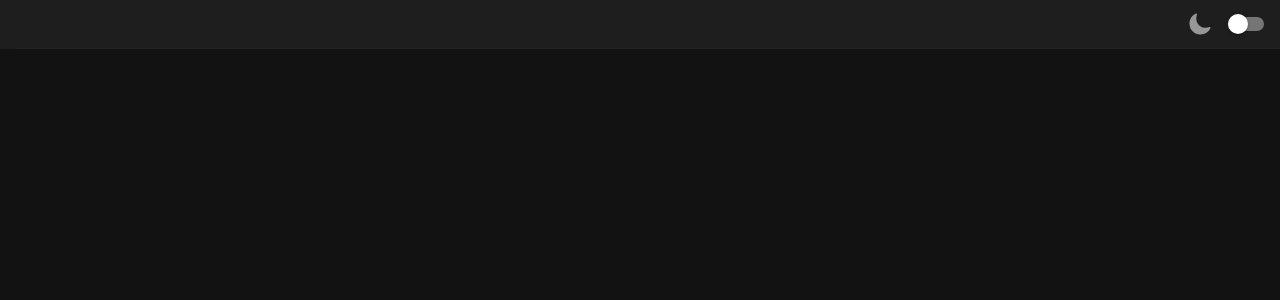
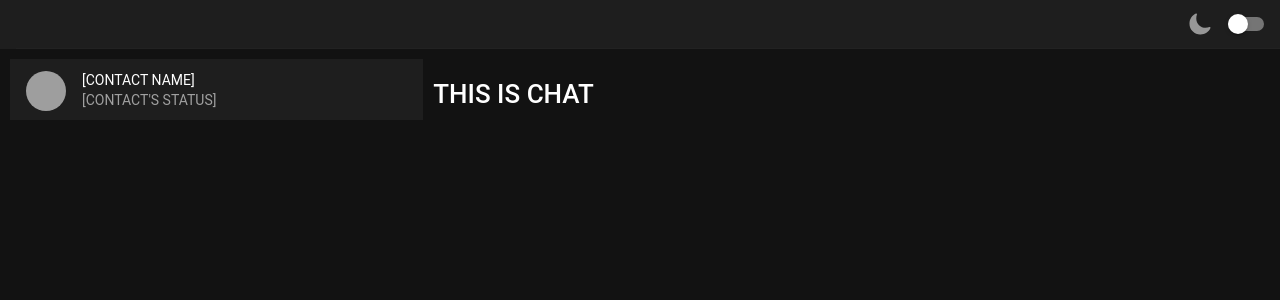
Before and after one commit to lucaperullo/M8-FinalBW_WhatsappClone, a React (Create React App) app: page /chat in a window 1280 px wide. Shown: the top 300 px of the page. Built offline with nearby package versions, Linux system fonts and the light colour scheme; grey boxes are pictures that could not be loaded.

Commit message:
add grid

```diff
--- a/src/components/Chat.tsx
+++ b/src/components/Chat.tsx
@@ -13,7 +13,7 @@ import {
 const Chat = () => {
   return (
     <>
-
+     <h1>THIS IS CHAT</h1>
     </>
   );
 };
--- a/src/components/Contacts.tsx
+++ b/src/components/Contacts.tsx
@@ -1,43 +1,28 @@
-import React from "react";
-import {
-  IonList,
-  IonItem,
-  IonMenu,
-  IonHeader,
-  IonToolbar,
-  IonTitle,
-  IonLabel,
-  IonInput,
-  IonToggle,
-  IonRadio,
-  IonCheckbox,
-  IonItemSliding,
-  IonItemOption,
-  IonItemOptions,
-  IonContent,
-} from "@ionic/react";
+import React from 'react';
+import { IonContent, IonItem, IonAvatar, IonLabel } from '@ionic/react';
+import styled from 'styled-components';
+import '../theme/style.css'
 
-const Contacts = () => {
-  return (
-    <>
-      <IonMenu side="start" menuId="first">
-        <IonHeader>
-          <IonToolbar color="primary">
-            <IonTitle>Start Menu</IonTitle>
-          </IonToolbar>
-        </IonHeader>
-        <IonContent>
-          <IonList>
-            <IonItem>Menu Item</IonItem>
-            <IonItem>Menu Item</IonItem>
-            <IonItem>Menu Item</IonItem>
-            <IonItem>Menu Item</IonItem>
-            <IonItem>Menu Item</IonItem>
-          </IonList>
-        </IonContent>
-      </IonMenu>
-    </>
-  );
-};
+const Contacts: React.FC = () => (
+  <IonContent
+  id="#style-3"
+  className="scrollbar"
+  fullscreen
+    scrollEvents={true}
+    onIonScrollStart={() => {}}
+    onIonScroll={() => {}}
+    onIonScrollEnd={() => {}}>
+      <div className="force-overflow"></div>
+      <IonItem>
+      <IonAvatar slot="start">
+        <img src="https://gravatar.com/avatar/dba6bae8c566f9d4041fb9cd9ada7741?d=identicon&f=y" alt="profileImg" />
+      </IonAvatar>
+      <IonLabel>
+        <h3>[CONTACT NAME]</h3>
+        <p>[CONTACT'S STATUS]</p>
+        </IonLabel>
+    </IonItem>
+  </IonContent>
+)
 
-export default Contacts;
+export default Contacts
--- a/src/pages/MainPage.tsx
+++ b/src/pages/MainPage.tsx
@@ -1,14 +1,27 @@
-import { IonItem } from "@ionic/react";
+// import { IonContent  } from "@ionic/react";
+import React from 'react';
+import { IonGrid, IonRow, IonCol, IonContent } from '@ionic/react';
 import Chat from "../components/Chat";
 import Contacts from "../components/Contacts";
+import styled from 'styled-components'
 
 const MainPage = () => {
   return (
-    <IonItem style={{ display: "flex", flexDirection: "row" }}>
-      <Contacts />
-      <Chat />
-    </IonItem>
+    <IonContent fullscreen>
+      <IonGrid>
+      <IonRow>
+      <IonCol size="4"><Contacts /></IonCol>
+      <IonCol><Chat /></IonCol>
+      </IonRow>
+      </IonGrid>
+    </IonContent>
+
   );
 };
 
+const Container = styled.div`
+  height: 100%;
+  width: 100%
+`
+
 export default MainPage;
--- /dev/null
+++ b/src/theme/style.css
@@ -0,0 +1,37 @@
+/* .scrollbar {
+  margin-left: 30px;
+  float: left;
+  height: 300px;
+  width: 65px;
+  background: #F5F5F5;
+  overflow-y: scroll;
+  margin-bottom: 25px;
+}
+
+.force-overflow {
+  min-height: 450px;
+}
+
+#style-3::-webkit-scrollbar-track {
+  -webkit-box-shadow: inset 0 0 6px rgba(0, 0, 0, 0.3);
+  background-color: #F5F5F5;
+}
+
+#style-3::-webkit-scrollbar {
+  width: 6px;
+  background-color: #F5F5F5;
+}
+
+#style-3::-webkit-scrollbar-thumb {
+  background-color: #000000;
+} */
+
+ion-content {
+  --offset-bottom: auto !important;
+  --overflow: hidden;
+  overflow: auto;
+}
+
+ion-content ::-webkit-scrollbar {
+    display: none;
+}
```
